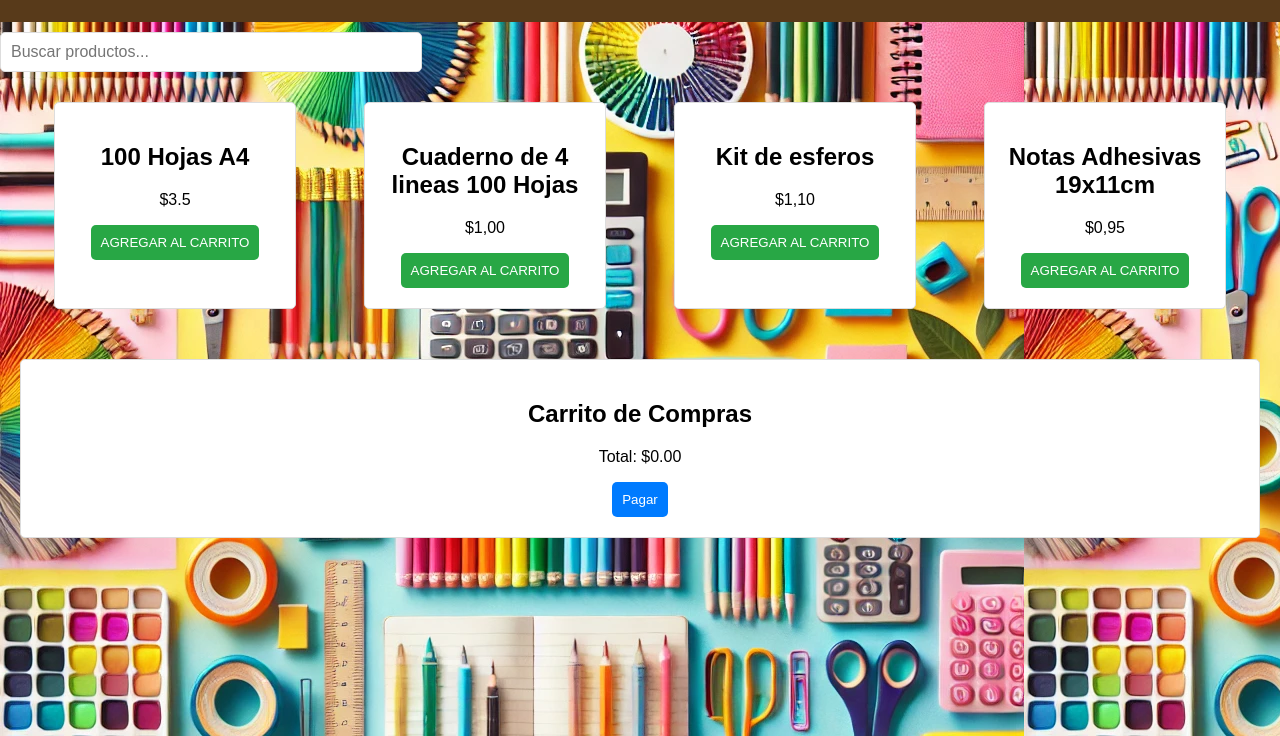
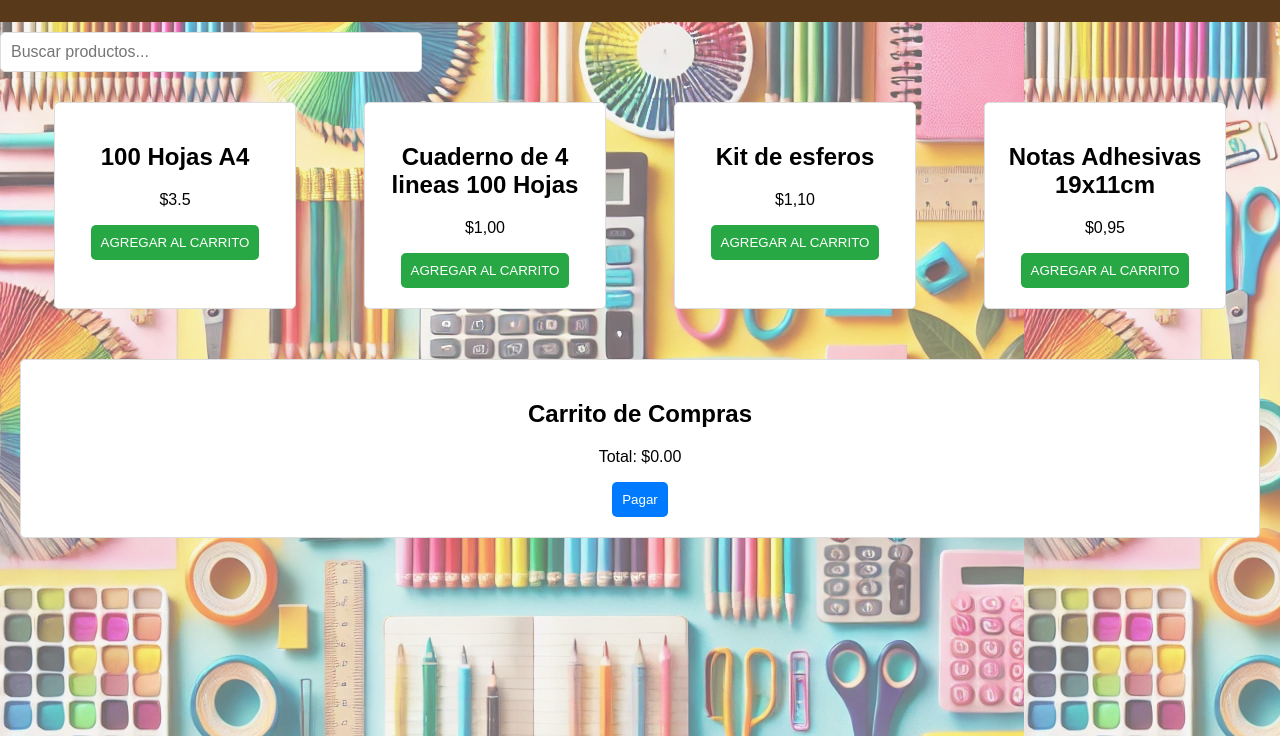
Before and after one commit to AdrianaMoralesC4/AD_Bazar, a plain HTML site: page Frontend/productos.html in a window 1280 px wide. Shown: the part 64-800 px from the top of the page. Drawn offline with Linux system fonts and the light colour scheme.

Commit message:
producto

```diff
--- a/Frontend/css/producto.css
+++ b/Frontend/css/producto.css
@@ -3,6 +3,17 @@ body {
     margin: 0;
     padding: 0;
     background-color: #f4f4f4;
+}
+
+body::before {
+    content: '';
+    position: absolute;
+    top: 0;
+    left: 0;
+    width: 100%;
+    height: 100%;
+    background-color: rgba(239, 238, 238, 0.405); /* Fondo negro con 50% de opacidad */
+    z-index: -1;
 }
 
 header {
```
